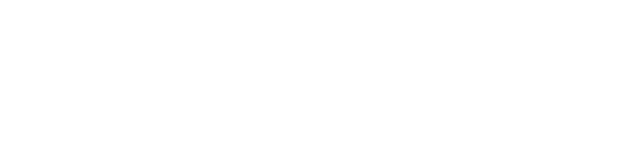
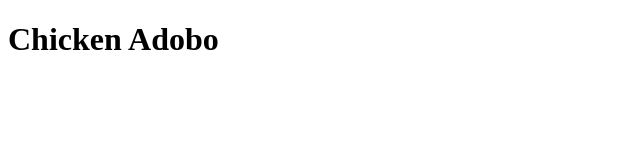
Before and after one commit to Mnsrvs/odin-recipes, a plain HTML site: page recipes/chicken-adobo.html in a window 1280 px wide. Shown: the whole page, without its empty margins (0-640 px from the left). Drawn offline with Linux system fonts and the light colour scheme.

Commit message:
Add <h1> heading

```diff
--- a/recipes/chicken-adobo.html
+++ b/recipes/chicken-adobo.html
@@ -9,7 +9,7 @@
 </head>
 
 <body>
-
+  <h1>Chicken Adobo</h1>
 </body>
 
 </html>
```
